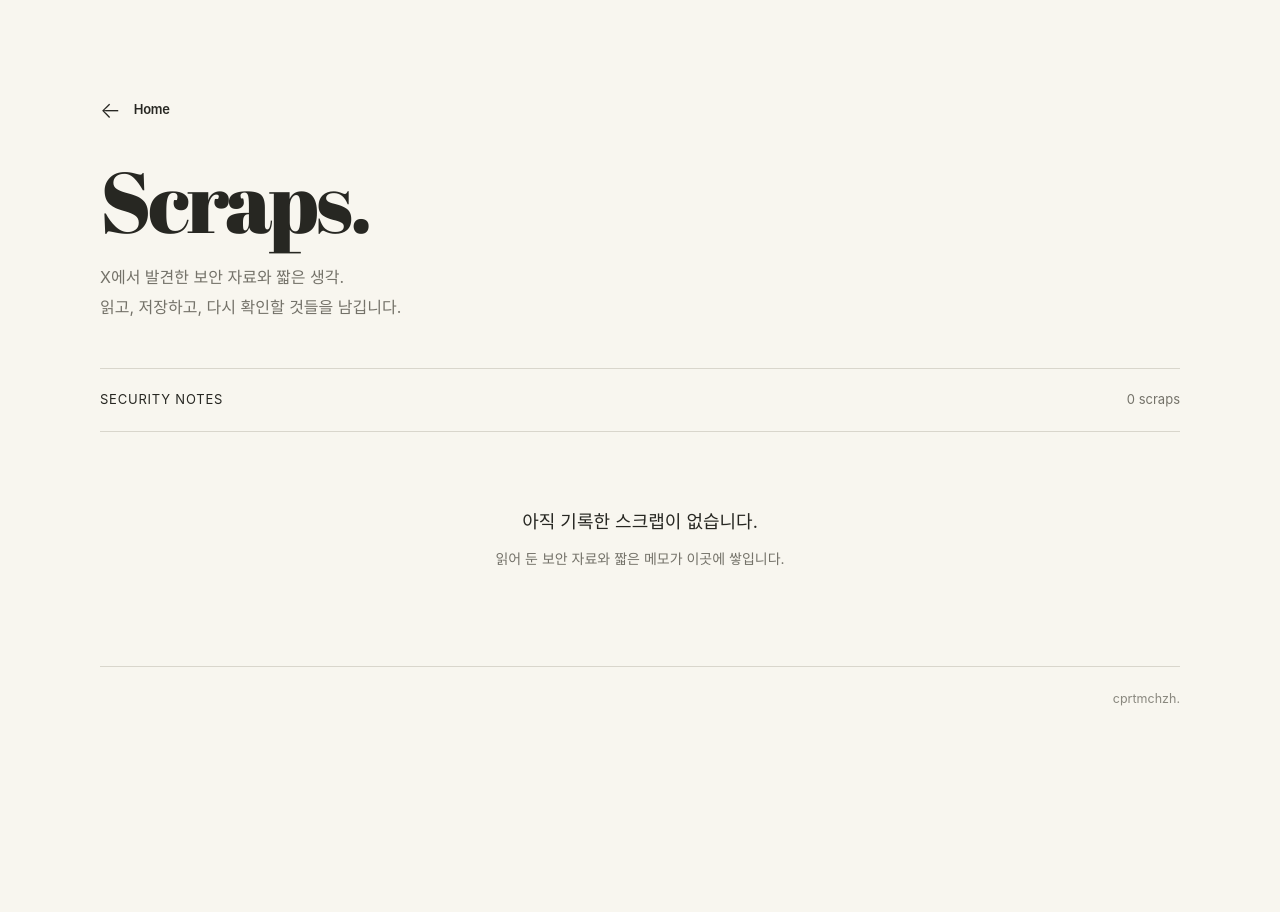
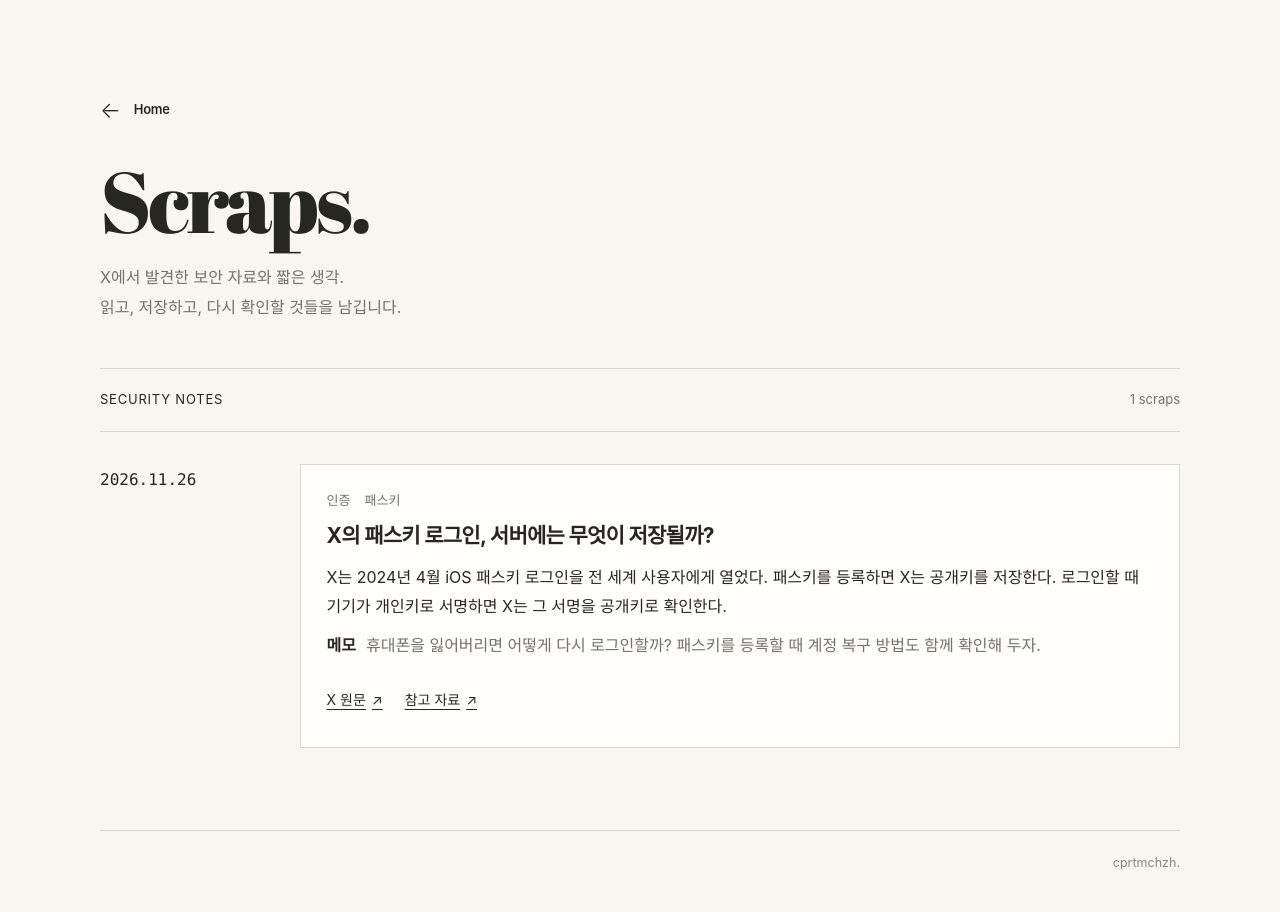
Before and after one commit to cprtmchzh/cprtmchzh.github.io, a Jekyll site: the page built from scraps/index.html, in a window 1280 px wide. Built offline with Jekyll 4.4.1, drawn with Linux system fonts in a browser that asks for light colours; some web fonts are replaced.

Commit message:
Add a first security scrap on X passkey sign-in

```diff
--- a/_data/scraps.yml
+++ b/_data/scraps.yml
@@ -1,2 +1,8 @@
 # Add entries using _templates/SCRAP_TEMPLATE.yml. Dates must be quoted YYYY-MM-DD.
-[]
+- date: "2026-11-26"
+  title: "X의 패스키 로그인, 서버에는 무엇이 저장될까?"
+  summary: "X는 2024년 4월 iOS 패스키 로그인을 전 세계 사용자에게 열었다. 패스키를 등록하면 X는 공개키를 저장한다. 로그인할 때 기기가 개인키로 서명하면 X는 그 서명을 공개키로 확인한다."
+  note: "휴대폰을 잃어버리면 어떻게 다시 로그인할까? 패스키를 등록할 때 계정 복구 방법도 함께 확인해 두자."
+  tags: ["인증", "패스키"]
+  url: "https://x.com/Safety/status/1777415876620472799"
+  source_url: "https://help.x.com/en/managing-your-account/how-to-use-passkey"
```
